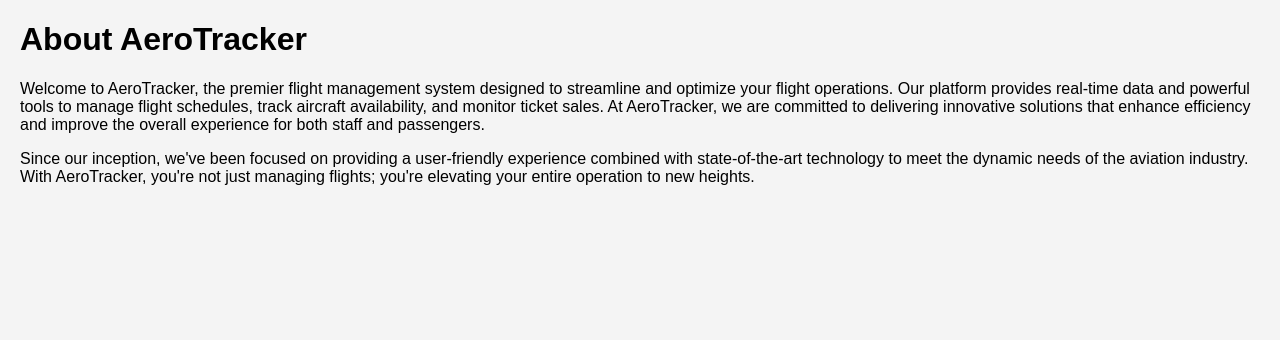
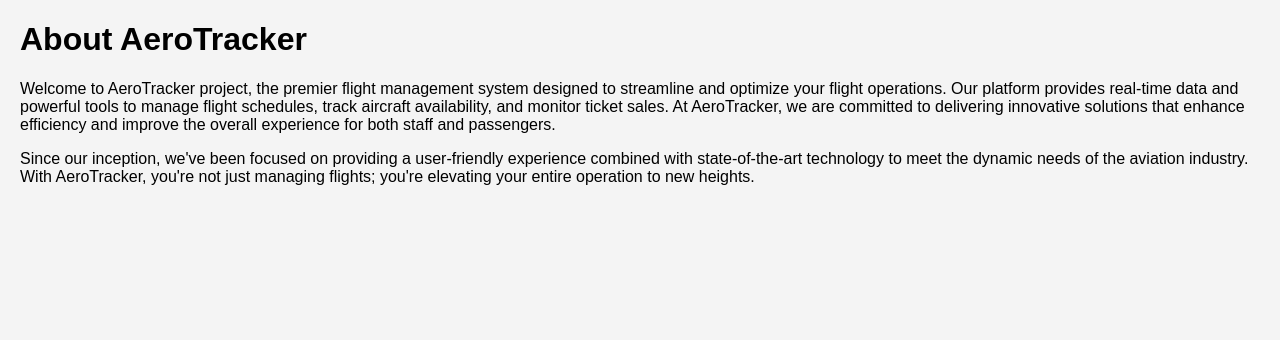
Before and after one commit to 310Ros/DevSecOps, a Django app: page /about/ in a window 1280 px wide. Shown: the part 81-421 px from the top of the page. Run offline with Django 4.2, Linux system fonts and the light colour scheme.

Commit message:
UI changes

```diff
--- a/flight_management_system/settings.py
+++ b/flight_management_system/settings.py
@@ -25,7 +25,7 @@ SECRET_KEY = 'django-insecure-1ytf8cct6fedyins&&y4o6og=+09%kv72-c7x&hu!voma91*$6
 # SECURITY WARNING: don't run with debug turned on in production!
 DEBUG = True
 
-ALLOWED_HOSTS = ['roshan-flight.us-east-1.elasticbeanstalk.com', '127.0.0.1']
+ALLOWED_HOSTS = ['roshan-flight.us-east-1.elasticbeanstalk.com', '127.0.0.1','*']
 
 
 # Application definition
--- a/flights/templates/flights/about.html
+++ b/flights/templates/flights/about.html
@@ -5,7 +5,7 @@
 {% block content %}
 <div class="content-container">
     <h1>About AeroTracker</h1>
-    <p>Welcome to AeroTracker, the premier flight management system designed to streamline and optimize your flight operations. Our platform provides real-time data and powerful tools to manage flight schedules, track aircraft availability, and monitor ticket sales. At AeroTracker, we are committed to delivering innovative solutions that enhance efficiency and improve the overall experience for both staff and passengers.</p>
+    <p>Welcome to AeroTracker project, the premier flight management system designed to streamline and optimize your flight operations. Our platform provides real-time data and powerful tools to manage flight schedules, track aircraft availability, and monitor ticket sales. At AeroTracker, we are committed to delivering innovative solutions that enhance efficiency and improve the overall experience for both staff and passengers.</p>
     <p>Since our inception, we've been focused on providing a user-friendly experience combined with state-of-the-art technology to meet the dynamic needs of the aviation industry. With AeroTracker, you're not just managing flights; you're elevating your entire operation to new heights.</p>
 </div>
 {% endblock %}
```
Also changed, not shown: db.sqlite3.
